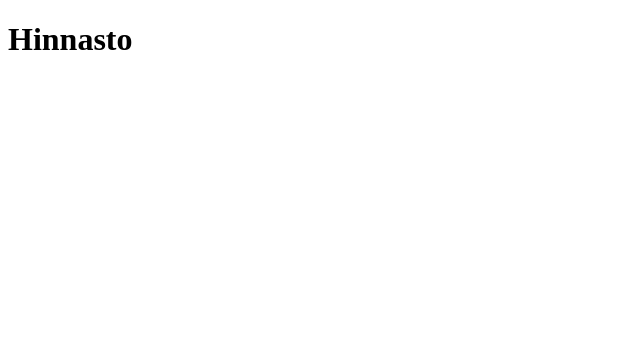
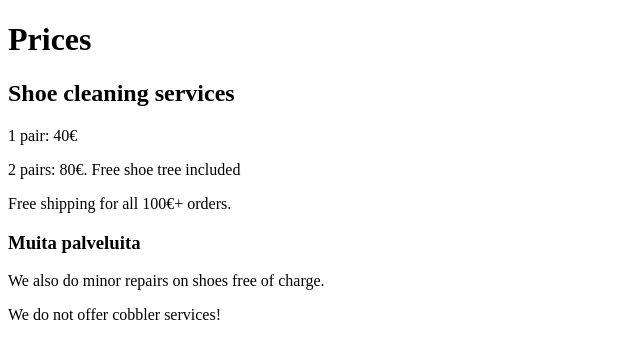
Before and after one commit to DeluckzonKanagalingam/DeluckzonKanagalingam.github.io, a plain HTML site: page JDP-K2025/kfix hinnasto.html in a window 1280 px wide. Shown: the whole page, without its empty margins (0-640 px from the left). Drawn offline with Linux system fonts and the light colour scheme.

Commit message:
hinnasto

```diff
--- a/JDP-K2025/kfix hinnasto.html
+++ b/JDP-K2025/kfix hinnasto.html
@@ -3,9 +3,16 @@
 <head>
     <meta charset="UTF-8">
     <meta name="viewport" content="width=device-width, initial-scale=1.0">
-    <title>Hinnasto</title>
+    <title>Prices</title>
 </head>
 <body>
-<h1>Hinnasto</h1>
+<h1>Prices</h1>
+    <h2>Shoe cleaning services</h2>
+        <p>1 pair: 40€</p>
+        <p>2 pairs: 80€. Free shoe tree included</p>
+        <p>Free shipping for all 100€+ orders.</p>
+            <h3>Muita palveluita</h3>
+            <p>We also do minor repairs on shoes free of charge.</p>
+            <p>We do not offer cobbler services!</p>
 </body>
 </html>
```
